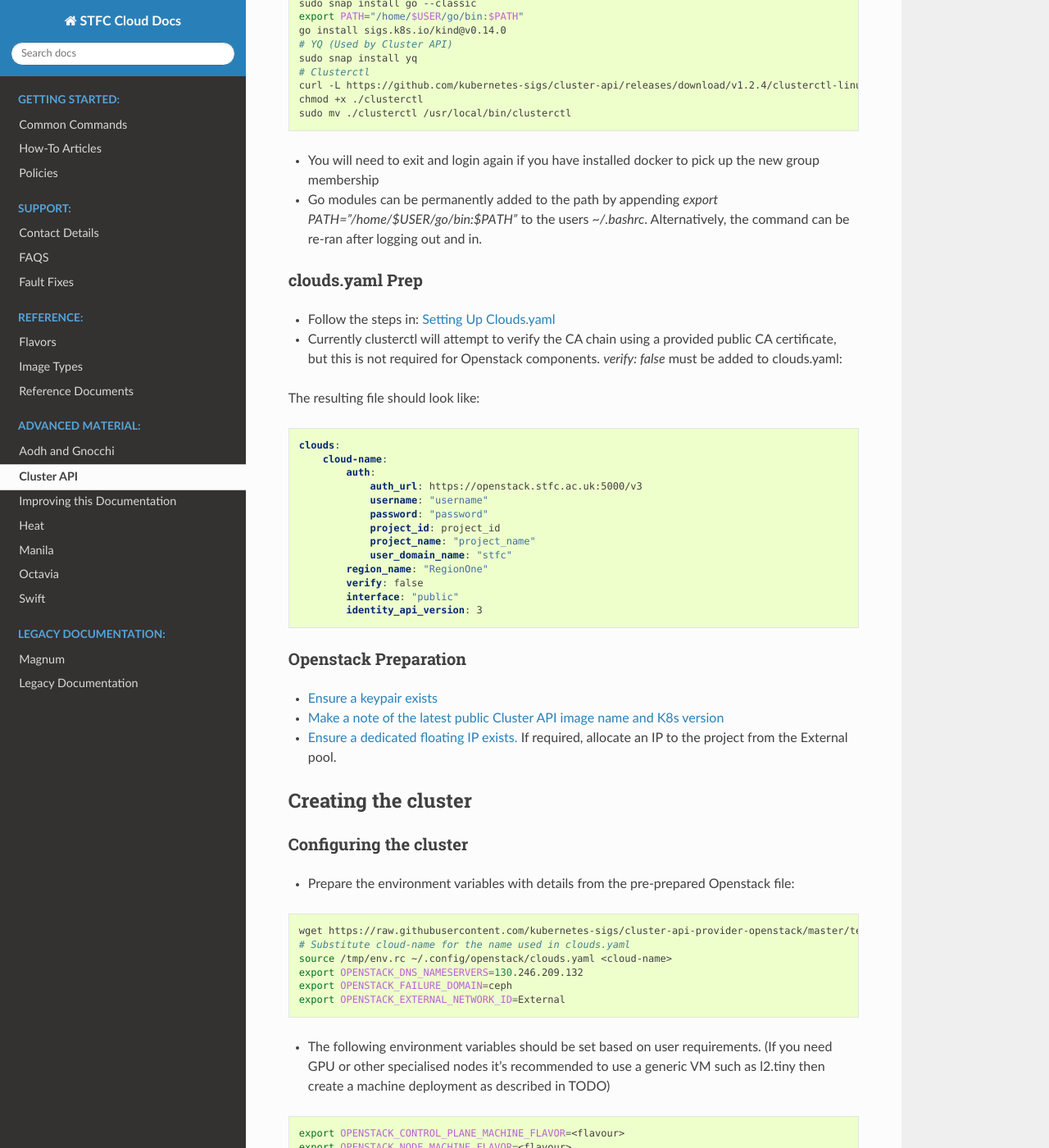
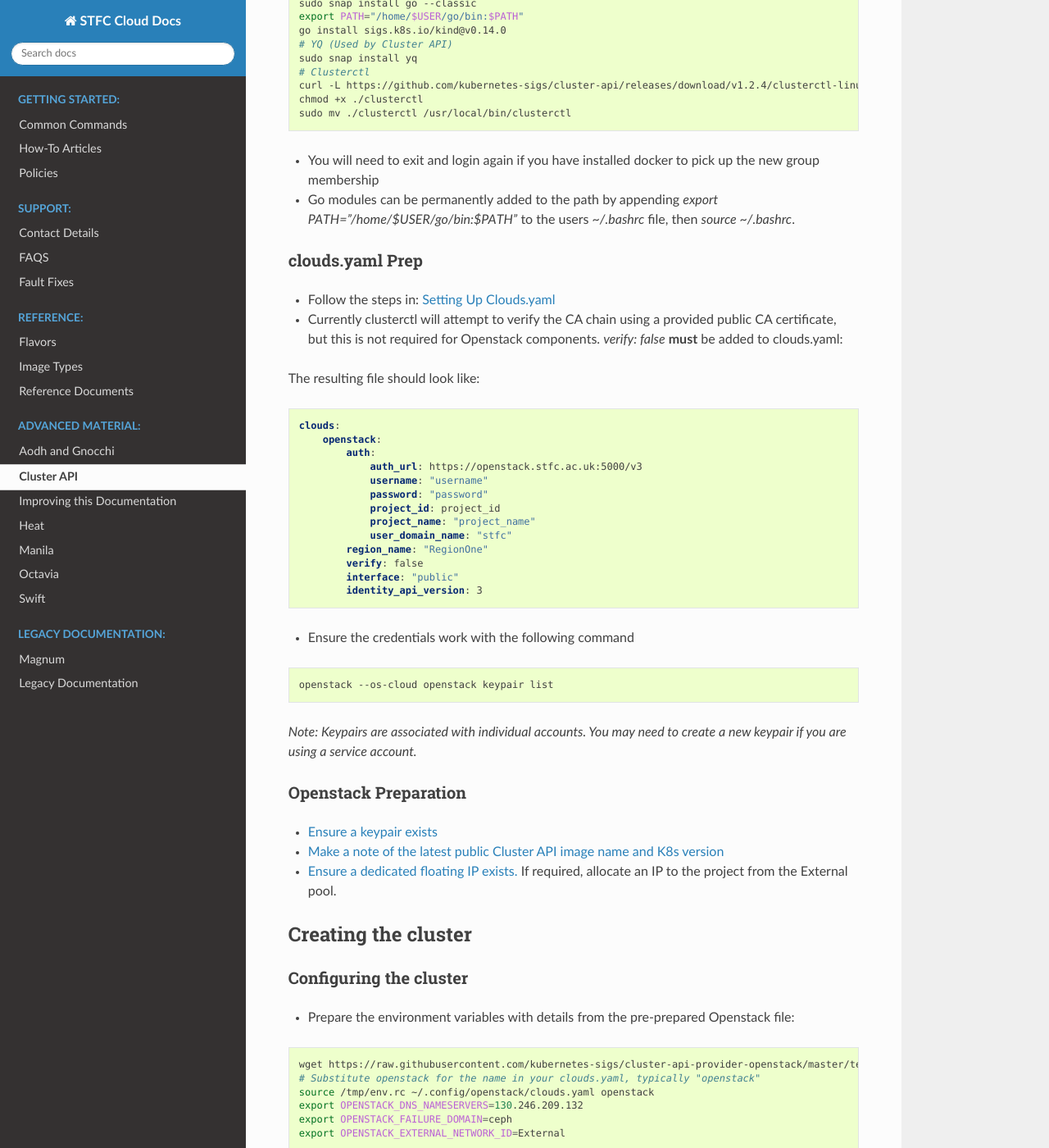
Before and after one commit to stfc/cloud-docs, a Sphinx documentation site: the page built from source/ClusterAPI/Setup.rst, in a window 1280 px wide and 1400 px high, scrolled down 1761 px. Shown: the whole window at 82% size. Built offline with Sphinx 7.4.7 and the Read the Docs theme 2.0.0, drawn with Linux system fonts in a browser that asks for light colours; some of the changed text lies outside the part shown.

Commit message:
Doc fixes from deployment of CAPI
Doc fixes from Megan running through CAPI deployment and various little
issues and improvements arising from it.

There is an outstanding TODO still, but this requires an entirely new
page on using GPUs / changing OS machine templates which doesn't exist.

```diff
--- a/source/ClusterAPI/Setup.rst
+++ b/source/ClusterAPI/Setup.rst
@@ -71,8 +71,8 @@ can be installed and configured using the following commands:
     sudo mv ./clusterctl /usr/local/bin/clusterctl
 
 - You will need to exit and login again if you have installed docker to pick up the new group membership
-- Go modules can be permanently added to the path by appending `export PATH="/home/$USER/go/bin:$PATH"` to the users `~/.bashrc`.
-  Alternatively, the command can be re-ran after logging out and in.
+- Go modules can be permanently added to the path by appending `export PATH="/home/$USER/go/bin:$PATH"`
+  to the users `~/.bashrc` file, then `source ~/.bashrc`.
 
 
 clouds.yaml Prep
@@ -80,14 +80,14 @@ clouds.yaml Prep
 
 - Follow the steps in: :ref:`clouds_yaml`
 - Currently clusterctl will attempt to verify the CA chain using a provided public CA certificate, but this is not required for Openstack components.
-  `verify: false` must be added to clouds.yaml:
+  `verify: false` **must** be added to clouds.yaml:
 
 The resulting file should look like:
 
 .. code-block:: yaml
 
     clouds:
-        cloud-name:
+        openstack:
             auth:
                 auth_url: https://openstack.stfc.ac.uk:5000/v3
                 username: "username"
@@ -99,6 +99,15 @@ The resulting file should look like:
             verify: false
             interface: "public"
             identity_api_version: 3
+
+- Ensure the credentials work with the following command
+
+.. code-block:: bash
+
+    openstack --os-cloud openstack keypair list
+
+*Note: Keypairs are associated with individual accounts. You may need to
+create a new keypair if you are using a service account.*
 
 Openstack Preparation
 ---------------------
@@ -118,8 +127,8 @@ Configuring the cluster
 .. code-block:: bash
 
     wget https://raw.githubusercontent.com/kubernetes-sigs/cluster-api-provider-openstack/master/templates/env.rc -O /tmp/env.rc
-    # Substitute cloud-name for the name used in clouds.yaml
-    source /tmp/env.rc ~/.config/openstack/clouds.yaml <cloud-name>
+    # Substitute openstack for the name in your clouds.yaml, typically "openstack"
+    source /tmp/env.rc ~/.config/openstack/clouds.yaml openstack
     export OPENSTACK_DNS_NAMESERVERS=130.246.209.132
     export OPENSTACK_FAILURE_DOMAIN=ceph
     export OPENSTACK_EXTERNAL_NETWORK_ID=External
@@ -202,7 +211,12 @@ Provisioning the new cluster
 
     kubectl apply -f $CLUSTER_NAME.yaml
 
-- Openstack deployment can be monitored with `kubectl logs deploy/capo-controller-manager -n capo-system -f`
+- Openstack deployment can be optionally monitored with
+
+.. code-block:: bash
+
+    kubectl logs deploy/capo-controller-manager -n capo-system -f`
+
 - Wait for `kubectl get kubeadmcontrolplane` to show the control plane initialised but unavailable:
 
 .. code-block::
```
